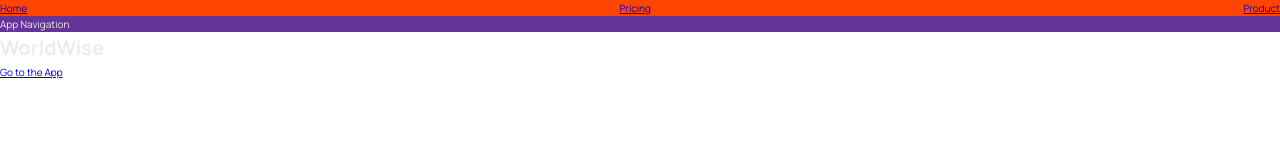
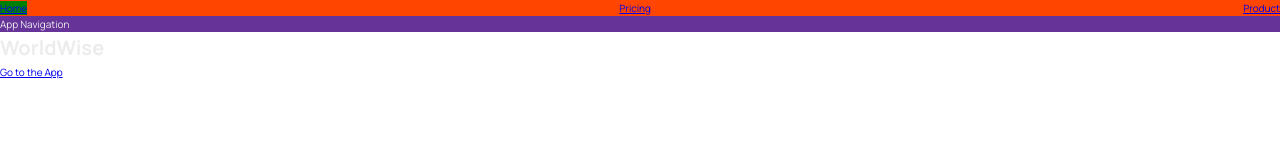
Before and after one commit to SABHYA18/11-worldwise, a React (Vite) app: page / in a window 1280 px wide. Shown: the top 160 px of the page. Built offline with nearby package versions, Linux system fonts and the light colour scheme.

Commit message:
Created a css file and tried some styling techniques

```diff
--- a/src/components/PageNav.module.css
+++ b/src/components/PageNav.module.css
@@ -7,3 +7,7 @@
     display: flex;
     justify-content: space-between;
 }
+
+.nav :global(.active) {
+    background-color: green;
+}
```
